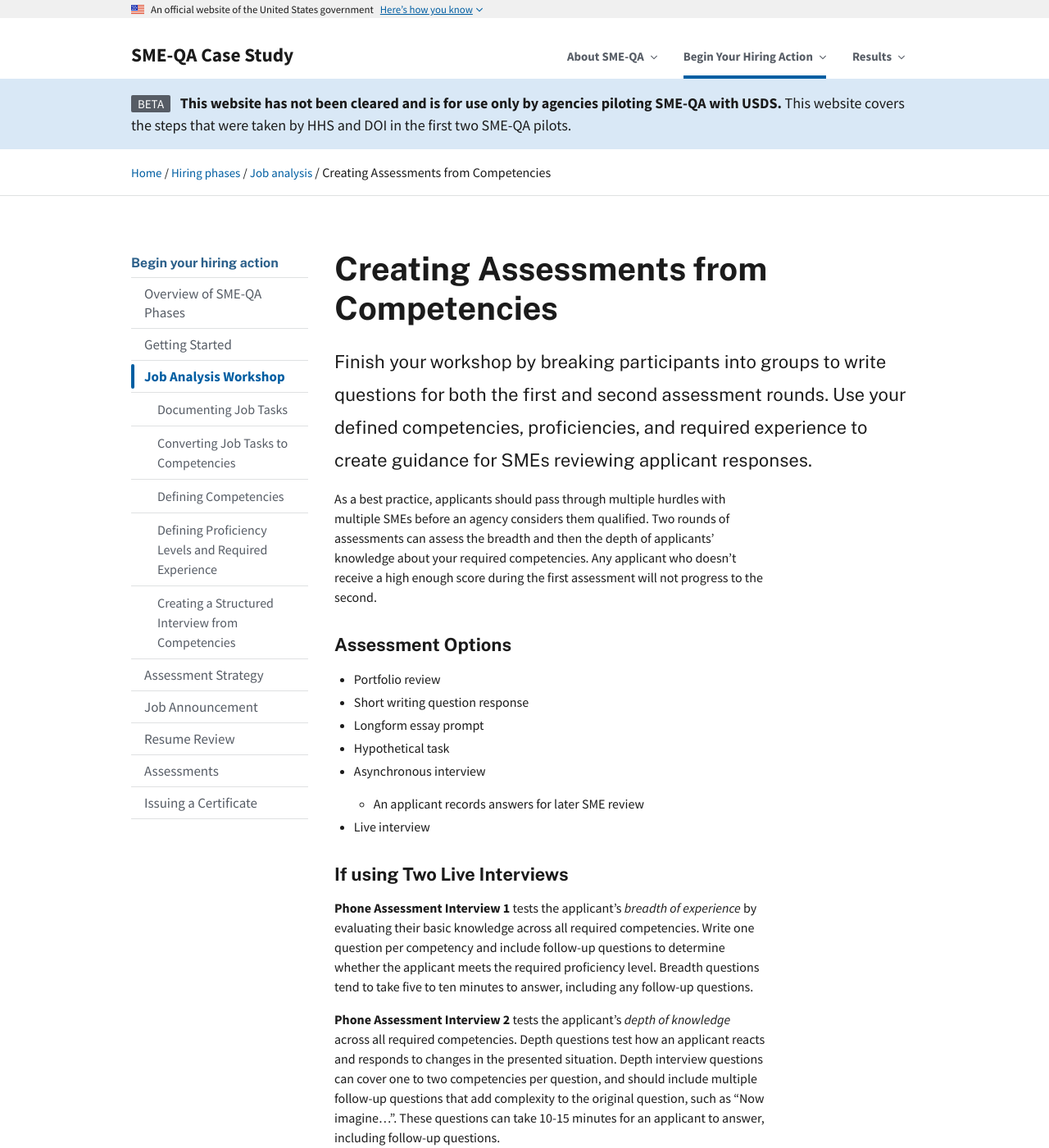
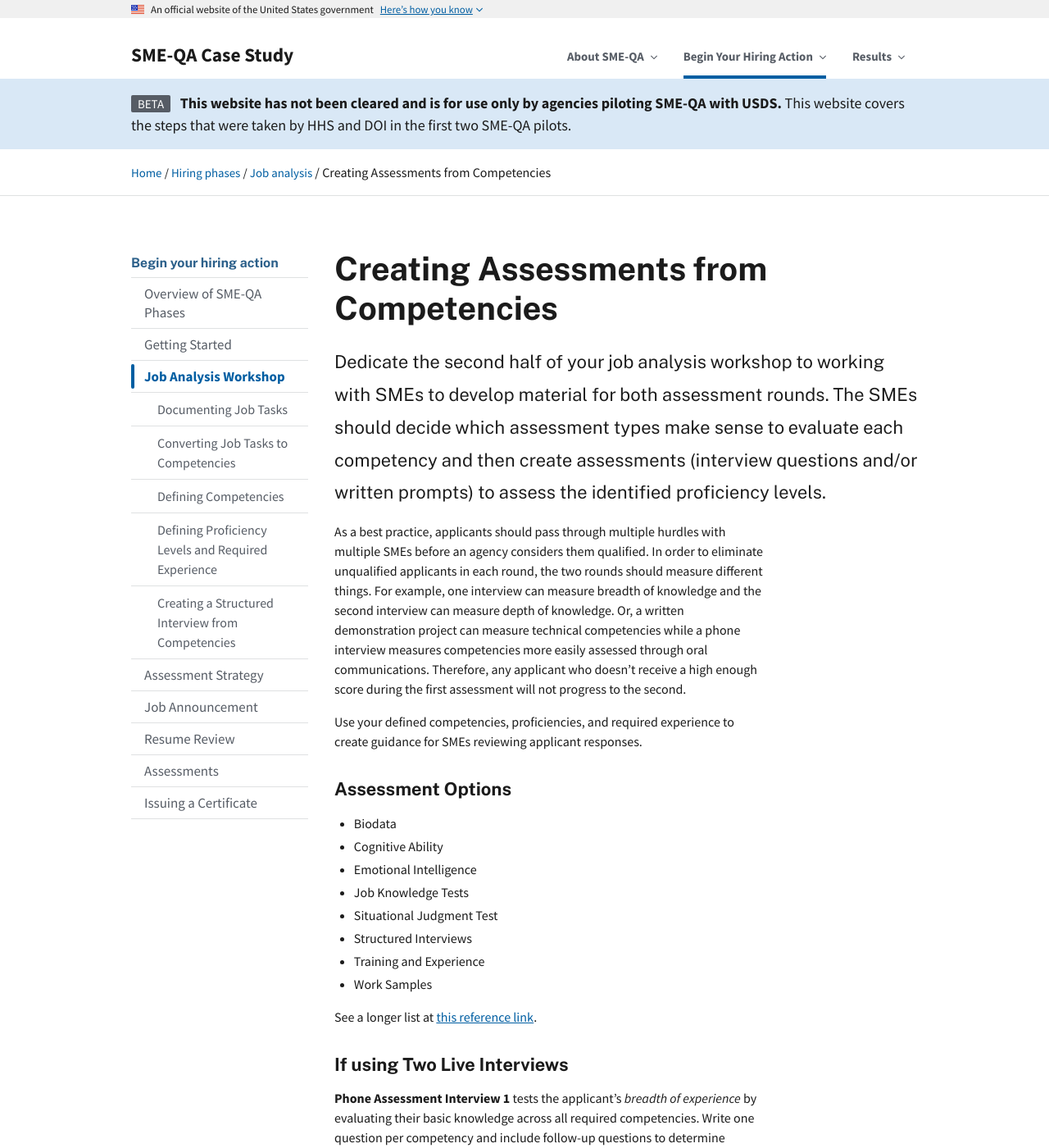
Before and after one commit to usds/SME-QA-Website, a Jekyll site: the page built from pages/phases/job-analysis/creating-assessments-from-competencies.md, in a window 1280 px wide and 1400 px high. Shown: the whole window at 82% size. Built offline with Jekyll 4.4.1, drawn with Linux system fonts in a browser that asks for light colours.

Commit message:
Update creating-assessments-from-competencies.md

```diff
--- a/pages/phases/job-analysis/creating-assessments-from-competencies.md
+++ b/pages/phases/job-analysis/creating-assessments-from-competencies.md
@@ -6,24 +6,29 @@
 sidenav: hiring-phases
 phase: job-analysis
 sub-phase-order: 060
-intro: Finish your workshop by breaking participants into groups to write questions for both the first and second assessment rounds. Use your defined competencies, proficiencies, and required experience to create guidance for SMEs reviewing applicant responses.
+intro: Dedicate the second half of your job analysis workshop to working with SMEs to develop material for both assessment rounds. The SMEs should decide which assessment types make sense to evaluate each competency and then create assessments (interview questions and/or written prompts) to assess the identified proficiency levels.
 ---
 
 <p class="usa-intro">
   {{ page.intro }}
 </p>
 
-As a best practice, applicants should pass through multiple hurdles with multiple SMEs before an agency considers them qualified. Two rounds of assessments can assess the breadth and then the depth of applicants' knowledge about your required competencies. Any applicant who doesn't receive a high enough score during the first assessment will not progress to the second.
+As a best practice, applicants should pass through multiple hurdles with multiple SMEs before an agency considers them qualified. In order to eliminate unqualified applicants in each round, the two rounds should measure different things. For example, one interview can measure breadth of knowledge and the second interview can measure depth of knowledge. Or, a written demonstration project can measure technical competencies while a phone interview measures competencies more easily assessed through oral communications. Therefore, any applicant who doesn't receive a high enough score during the first assessment will not progress to the second.
+
+Use your defined competencies, proficiencies, and required experience to create guidance for SMEs reviewing applicant responses.
 
 ### Assessment Options
 
-- Portfolio review
-- Short writing question response
-- Longform essay prompt
-- Hypothetical task
-- Asynchronous interview
-  - An applicant records answers for later SME review
-- Live interview
+- Biodata
+- Cognitive Ability
+- Emotional Intelligence
+- Job Knowledge Tests
+- Situational Judgment Test
+- Structured Interviews
+- Training and Experience
+- Work Samples
+
+See a longer list at [this reference link](https://www.opm.gov/policy-data-oversight/assessment-and-selection/other-assessment-methods/).
 
 ### If using Two Live Interviews
 
```
